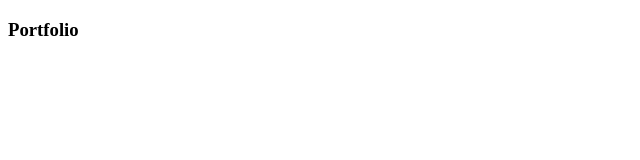
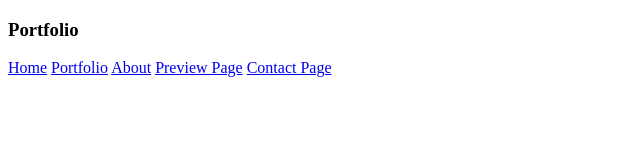
Before and after one commit to chimchikunia/Portfolio, a plain HTML site: page index.html in a window 1280 px wide. Shown: the whole page, without its empty margins (0-640 px from the left). Drawn offline with Linux system fonts and the light colour scheme.

Commit message:
Update index.html

```diff
--- a/index.html
+++ b/index.html
@@ -7,11 +7,11 @@
 <body>
     <div>
       <h3>Portfolio</h3>
-         <a href="http://chimchikunia.github.io/portfolio/pages/home.html"></a>
-         <a href="http://chimchikunia.github.io/portfolio/pages/portfolio.html"></a>
-         <a href="http://chimchikunia.github.io/portfolio/pages/about.html"</a>
-         <a href="http://chimchikunia.github.io/portfolio/pages/portfolio_preview.html"</a>
-         <a href="http://chimchikunia.github.io/portfolio/pages/contact.html"</a>
+         <a href="http://chimchikunia.github.io/portfolio/pages/home.html">Home</a>
+         <a href="http://chimchikunia.github.io/portfolio/pages/portfolio.html">Portfolio</a>
+         <a href="http://chimchikunia.github.io/portfolio/pages/about.html">About</a>
+         <a href="http://chimchikunia.github.io/portfolio/pages/portfolio_preview.html">Preview Page</a>
+         <a href="http://chimchikunia.github.io/portfolio/pages/contact.html">Contact Page</a>
     </div>
 </body>
 </html>
```
